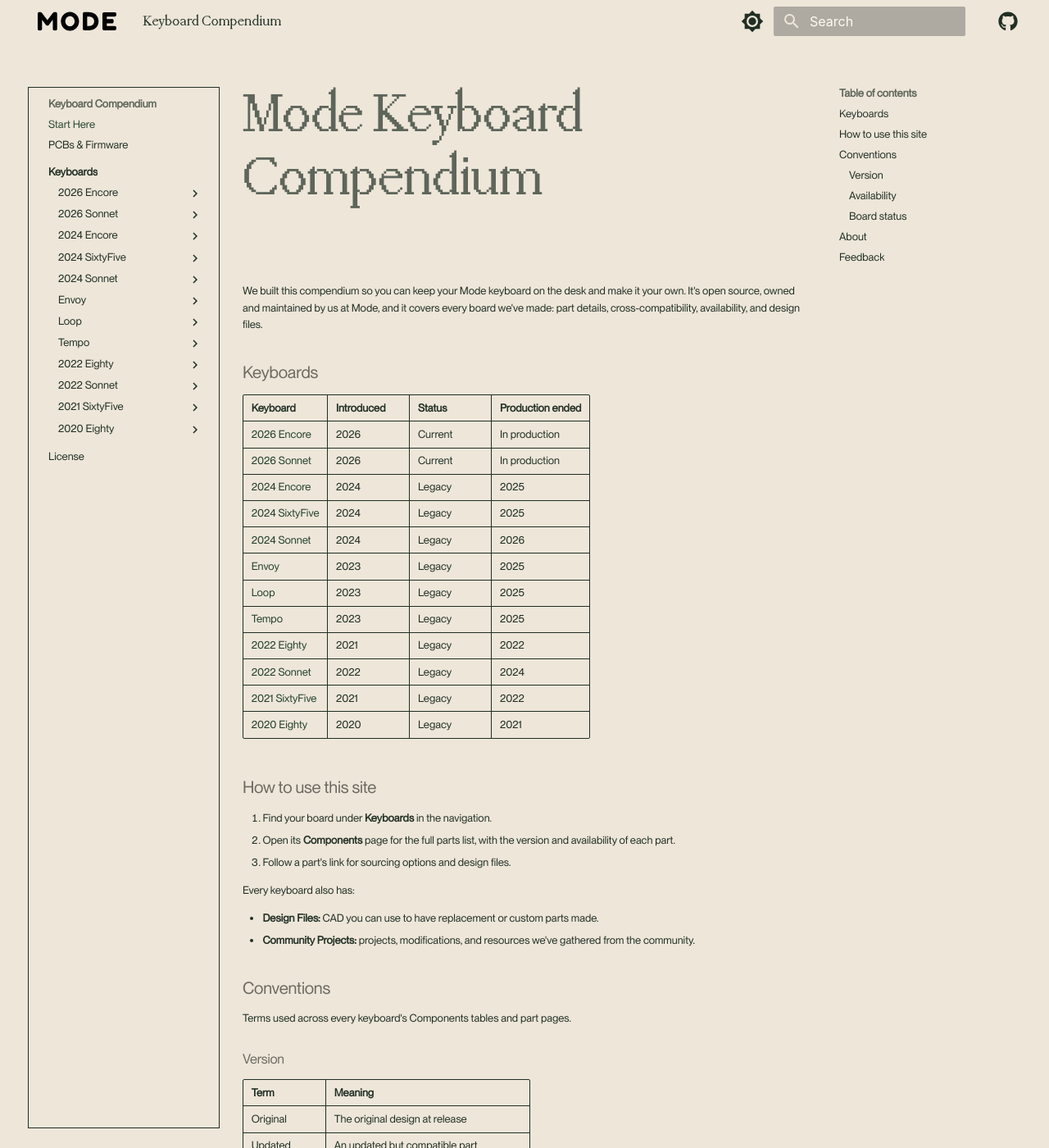
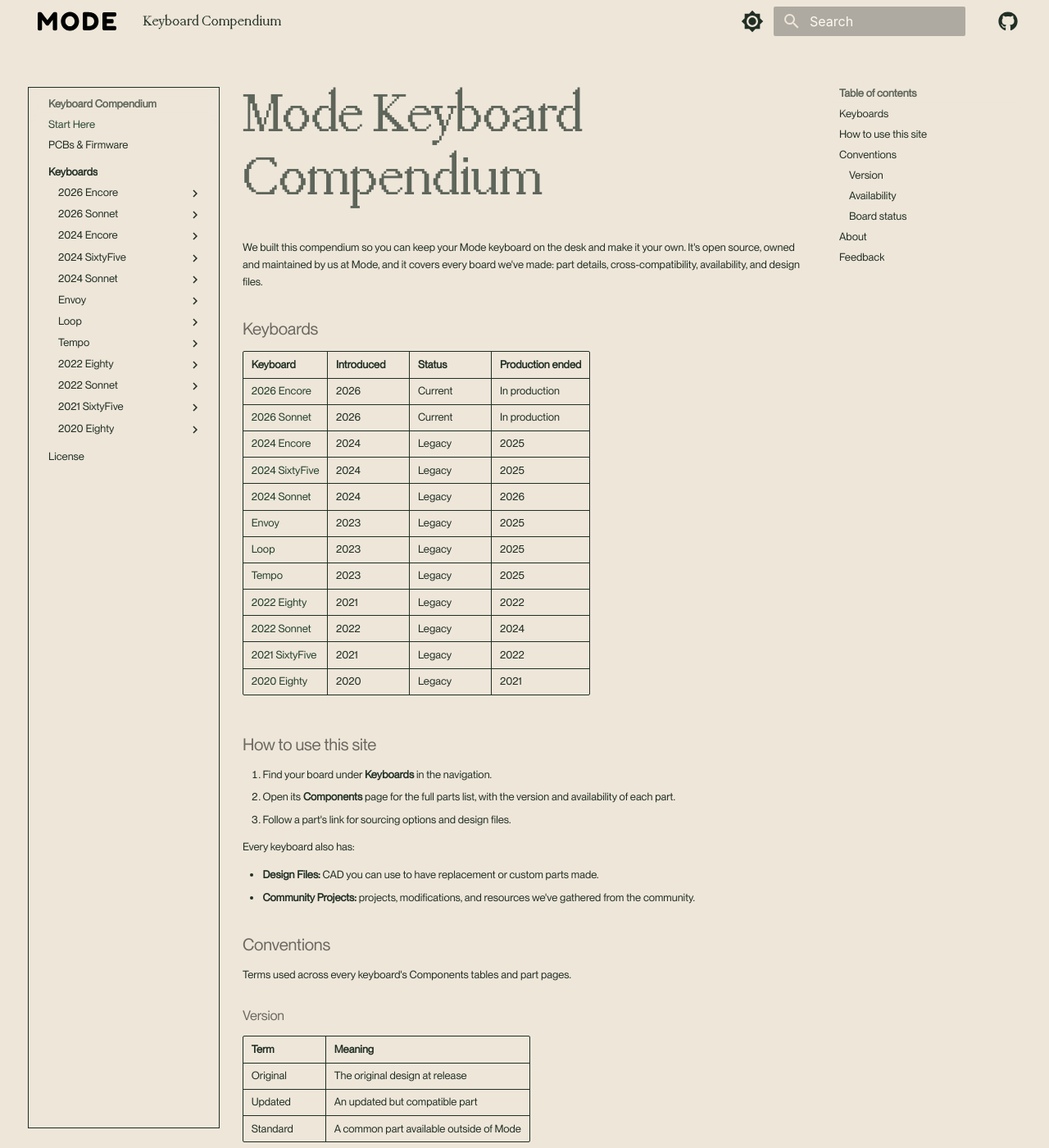
Before and after one commit to Mode-Designs/keyboard-compendium, an MkDocs documentation site: the page built from docs/index.md, in a window 1280 px wide and 1400 px high. Shown: the whole window at 82% size. Built offline with MkDocs 1.6.1 and Material for MkDocs 9.7.7, drawn with Linux system fonts in a browser that asks for light colours; comment, search, counter and statistics services are not loaded.

Commit message:
Match the dark scheme to modedesigns.com and tighten heading spacing
- Replace the brown dark scheme with the green-based palette from the main
  site: dark green ground, near-black sidebar and popovers, warm off-white
  text, green/yellow accents. Tokens used for link, focus, and active-nav
  text are lifted to a lighter green so they stay legible on the dark ground.
- Repoint the dark search field to a green surface and drop the invented
  brown shades.
- Trim the space below headings (h1, h2, h3); the enlarged hero margin had
  scaled to a large gap.

```diff
--- a/docs/stylesheets/extra.css
+++ b/docs/stylesheets/extra.css
@@ -79,11 +79,6 @@
     /* #2B323D */
     --color-brown: oklch(0.3601 0.0502 62.39);
     /* #4C3824 */
-    /* Dark-scheme brown surfaces, derived from --color-brown (hue 62.39).
-       DERIVED, not pulled from Figma; confirm against the Mode brown ramp. */
-    --color-brown-800: oklch(0.3 0.04 62.39);
-    --color-brown-850: oklch(0.265 0.034 62.39);
-    --color-brown-900: oklch(0.225 0.028 62.39);
     --color-white: oklch(0.9829 0.0096 81.63);
     /* #FCF9F3 */
     --color-cream: oklch(0.9559 0.0187 85.35);
@@ -291,59 +286,63 @@
 }
 
 /* -------------------------------------------------------------------------- */
-/* Dark scheme: brown-based. Overrides the light semantic tokens above, plus  */
-/* the few MkDocs tokens hard-mapped to light Mode shades in the :root>* block.*/
-/* Mode green/yellow accents are kept; greens are lifted to lighter shades so  */
-/* they stay legible on the dark brown ground.                                 */
+/* Dark scheme: green-based, ported from modedesigns.com's `.dark` palette.    */
+/* The Mode --color-* ramps are identical on both sites, so these map the main */
+/* site's dark semantic tokens onto MkDocs' --md-* tokens 1:1. The exceptions  */
+/* are noted inline: tokens that drive link / active-nav / focus TEXT in       */
+/* Material (primary, ring, sidebar-primary) are lifted to a lighter green,    */
+/* because the main site uses those tokens only as fills (with their own light */
+/* foreground), where the literal --color-green would be illegible as text on  */
+/* the dark green ground.                                                      */
 /* -------------------------------------------------------------------------- */
 [data-md-color-scheme="slate"] {
-    --md-background: var(--color-brown-900);
-    --md-foreground: var(--color-warm-200);
+    --md-background: var(--color-green-850);
+    --md-foreground: var(--color-warm-300);
     --md-card: transparent;
     --md-card-foreground: var(--color-warm-200);
-    --md-grid-line: var(--color-brown-850);
-    --md-grid-line-bold: var(--color-warm-600);
-    --md-popover: var(--color-brown-800);
+    --md-grid-line: var(--color-green-400);
+    --md-grid-line-bold: var(--color-warm-300);
+    --md-popover: var(--color-black);
     --md-popover-foreground: var(--color-warm-200);
-    --md-primary: var(--color-green-300);
-    --md-primary-foreground: var(--color-brown-900);
-    --md-secondary: var(--color-yellow);
-    --md-secondary-foreground: var(--color-brown-900);
-    --md-muted: var(--color-brown-800);
-    --md-muted-foreground: var(--color-warm-400);
+    --md-primary: var(--color-green-300);            /* site: --color-green; lifted for legible link text */
+    --md-primary-foreground: var(--color-warm-200);
+    --md-secondary: var(--color-warm-100);
+    --md-secondary-foreground: var(--color-green-850);
+    --md-muted: var(--color-warm-800);
+    --md-muted-foreground: var(--color-warm-500);
     --md-accent: var(--color-yellow);
-    --md-accent-foreground: var(--color-brown-900);
+    --md-accent-foreground: var(--color-green);
     --md-additive: var(--color-green-400);
     --md-destructive: var(--color-orange);
     --md-destructive-foreground: var(--color-warm-200);
-    --md-border: var(--color-brown);
-    --md-input: var(--color-brown);
-    --md-ring: var(--color-green-300);
-    --md-sidebar: var(--color-brown-850);
+    --md-border: var(--color-green-300);
+    --md-input: var(--color-green-300);
+    --md-ring: var(--color-green-300);               /* site: --color-green; matches lifted primary for a visible focus ring */
+    --md-sidebar: var(--color-black);
     --md-sidebar-foreground: var(--color-warm-200);
-    --md-sidebar-primary: var(--color-green-300);
-    --md-sidebar-primary-foreground: var(--color-brown-900);
+    --md-sidebar-primary: var(--color-green-300);    /* site: --color-green; lifted for legible active-nav text */
+    --md-sidebar-primary-foreground: var(--color-warm-200);
     --md-sidebar-accent: var(--color-yellow);
-    --md-sidebar-accent-foreground: var(--color-brown-900);
-    --md-sidebar-border: var(--color-brown);
+    --md-sidebar-accent-foreground: var(--color-green);
+    --md-sidebar-border: var(--color-green-300);
     --md-sidebar-ring: var(--color-green-300);
     --md-success: var(--color-green-400);
     --md-success-foreground: var(--color-warm-200);
     --md-warning: var(--color-yellow);
-    --md-warning-foreground: var(--color-brown-900);
+    --md-warning-foreground: var(--color-green-850);
     --md-info: var(--color-cool-300);
-    --md-info-foreground: var(--color-brown-900);
+    --md-info-foreground: var(--color-green-850);
     --md-neutral: var(--color-warm-400);
-    --md-neutral-foreground: var(--color-brown-900);
+    --md-neutral-foreground: var(--color-green-850);
     --md-highlight: var(--color-salmon);
-    --md-highlight-foreground: var(--color-brown-900);
+    --md-highlight-foreground: var(--color-green-850);
 
     /* MkDocs tokens hard-mapped to light Mode shades in the :root>* block */
-    --md-default-fg-color--lightest: var(--color-brown-800);
+    --md-default-fg-color--lightest: var(--color-green-800);
     --md-typeset-table-color: var(--color-warm-600);
-    --md-typeset-table-color--light: var(--color-brown-800);
-    --md-footer-bg-color: var(--color-brown-850);
-    --md-footer-bg-color--dark: var(--color-brown-900);
+    --md-typeset-table-color--light: var(--color-green-800);
+    --md-footer-bg-color: var(--color-green-900);
+    --md-footer-bg-color--dark: var(--color-black);
 }
 
 * {
@@ -404,6 +403,9 @@ body {
     /* keep if you still want the optical tweaks */
     margin-left: clamp(-2px, -0.2vw, -3px);
     letter-spacing: clamp(-1.44px, -0.2vw, -2.4px);
+    /* Material's default is 1.25em; in em it scaled badly under the enlarged
+       hero (~6.25rem of dead space). Trim the gap below the title. */
+    margin-bottom: 0.5em;
 }
 
 /* Homepage hero headline only. Scoped by the H1's slug id so the compact
@@ -413,6 +415,16 @@ body {
    heading text; if that text changes the headline reverts to the size above. */
 .md-typeset h1#mode-keyboard-compendium {
     font-size: clamp(3.25rem, 5.5vw, 5rem);
+}
+
+/* Tighten the gap below section headings too (Material defaults: h2 .64em,
+   h3 .8em). Only the space *under* each heading is trimmed; the space above
+   them, which separates sections, is left intact. */
+.md-typeset h2 {
+    margin-bottom: 0.4em;
+}
+.md-typeset h3 {
+    margin-bottom: 0.4em;
 }
 
 h2, h3, h4, h5, h6 {
@@ -525,13 +537,14 @@ h2, h3, h4, h5, h6 {
 
 /* Dark search field: Material fills the header search box with near-black
    (#00000042) at rest and the page background when focused, both of which
-   vanish on the dark brown header. Give it a visible brand-brown surface. */
+   vanish on the dark green header. Give it a visible green surface lifted off
+   the green-850 header ground. */
 [data-md-color-scheme="slate"] .md-search__form,
 [data-md-color-scheme="slate"] [data-md-toggle="search"]:checked ~ .md-header .md-search__form {
-    background-color: var(--color-brown);
+    background-color: var(--color-green-700);
 }
 [data-md-color-scheme="slate"] .md-search__form:hover {
-    background-color: color-mix(in srgb, var(--color-warm-200) 14%, var(--color-brown));
+    background-color: color-mix(in srgb, var(--color-warm-200) 14%, var(--color-green-700));
 }
 [data-md-color-scheme="slate"] .md-search__input::placeholder {
     color: var(--color-warm-400);
```
